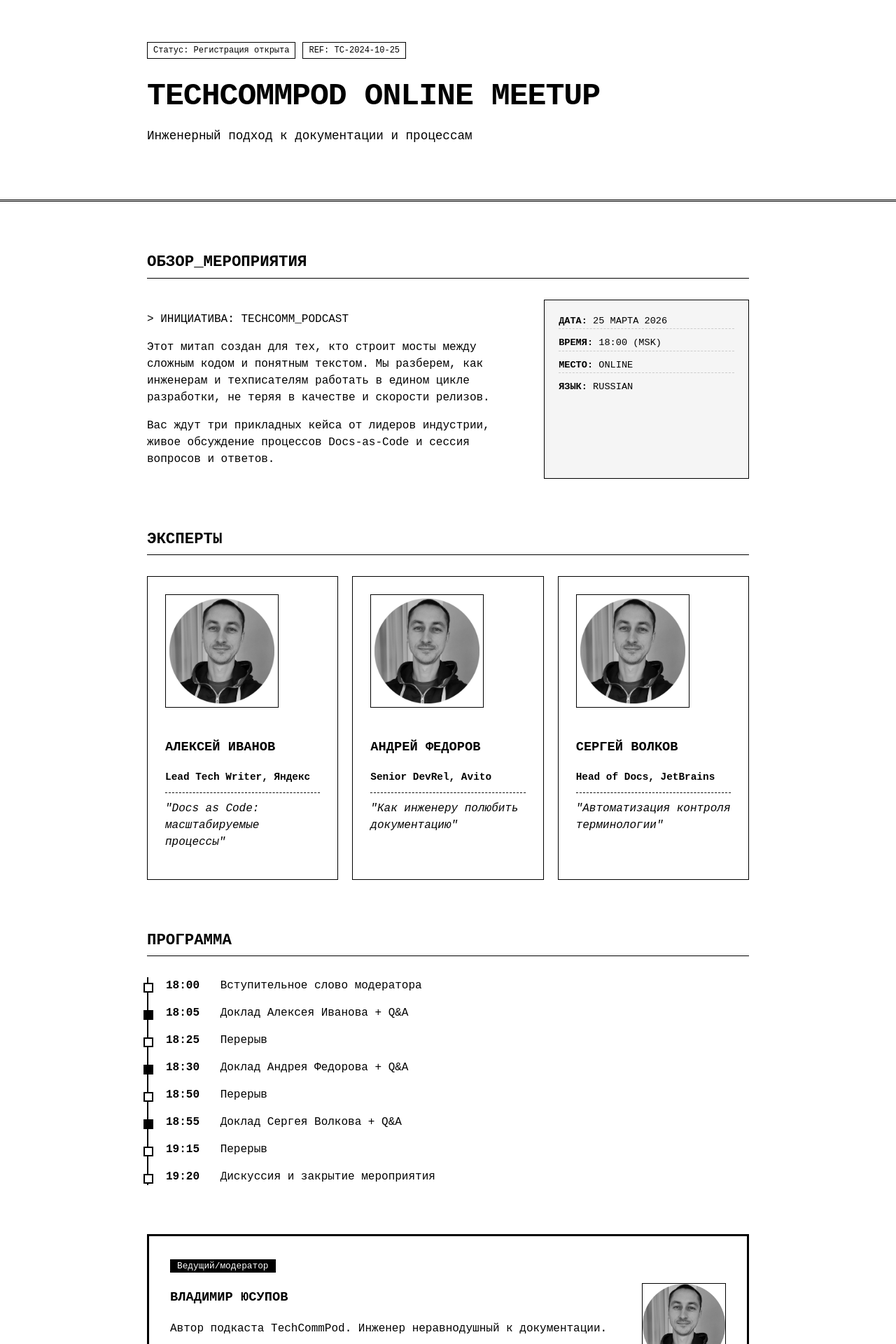
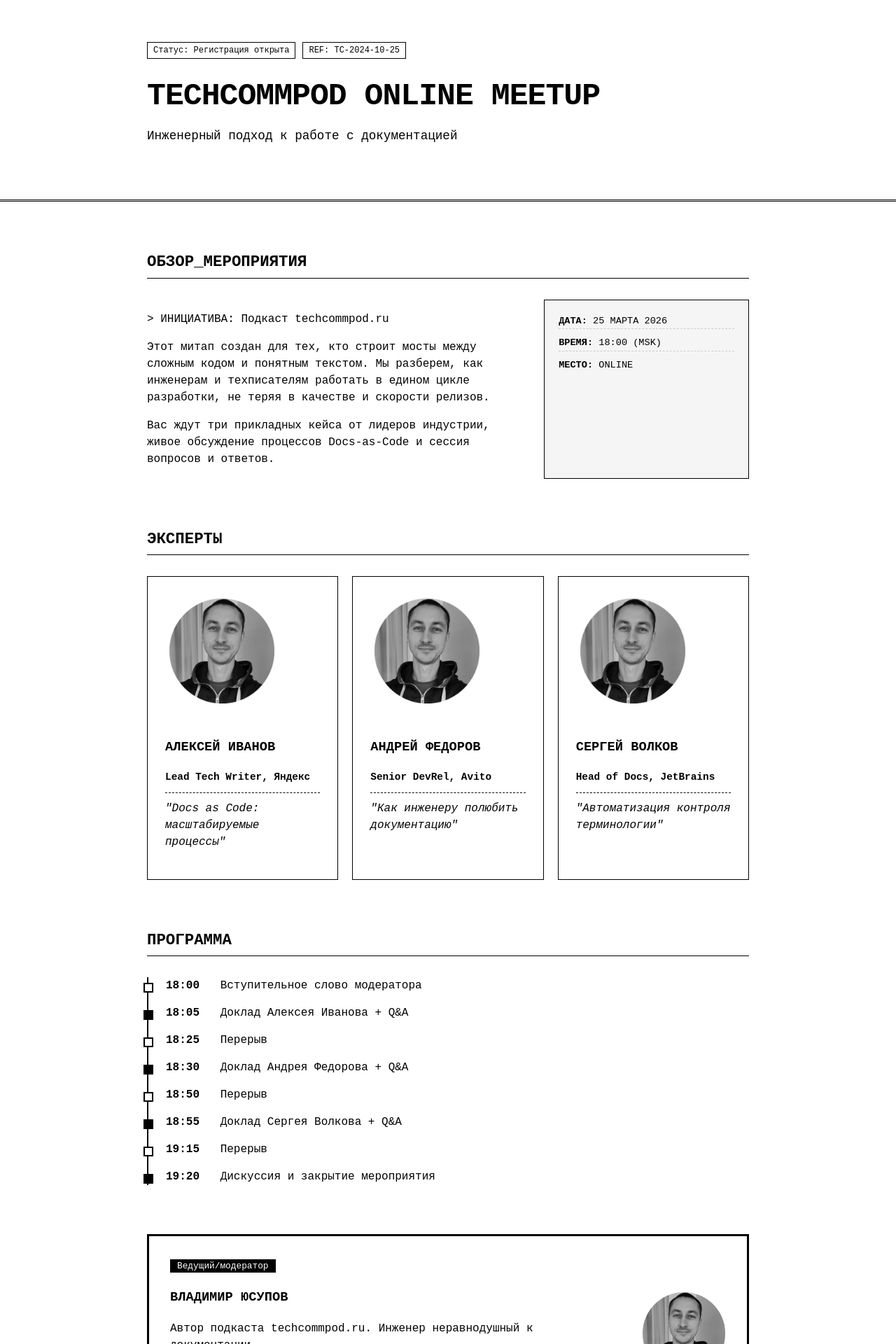
Before and after one commit to techwritex/techcommpod, a Jekyll site: the page built from meetup.md, in a window 1280 px wide. Shown: the top 1920 px of the page at 70% size. Built offline with Jekyll 4.4.1, drawn with Linux system fonts in a browser that asks for light colours; some of the changed text lies outside the part shown.

Commit message:
meetup-page-test-6

```diff
--- a/_layouts/meetup.html
+++ b/_layouts/meetup.html
@@ -15,6 +15,7 @@
             --white: #ffffff;
             --gray: #f5f5f5;
             --border: 1px solid var(--black);
+            --border-img: 1px solid var(--white);
             --font-mono: 'Cutive Mono', monospace;
         }
 
@@ -108,7 +109,8 @@
         }
 
         .img-wrapper {
-            border: var(--border);
+            /* border: var(--border); */
+            border: var(--border-img);
             padding: 5px;
             display: inline-block;
             margin-bottom: 15px;
@@ -160,7 +162,8 @@
         }
 
         .label { background: var(--black); color: #fff; padding: 2px 10px; font-size: 0.8rem; }
-        .mod-img { border: var(--border); width: 120px; filter: grayscale(1); }
+        /* .mod-img { border: var(--border); width: 120px; filter: grayscale(1); } */
+        .mod-img { border: var(--border-img); width: 120px; filter: grayscale(1); }
 
         /* FAQ */
         .faq-item { border: var(--border); margin-bottom: -1px; }
@@ -236,7 +239,7 @@
                 <span class="badge">REF: TC-2024-10-25</span>
             </div>
             <h1>TechCommPod Online Meetup</h1>
-            <p class="subtitle">Инженерный подход к документации и процессам</p>
+            <p class="subtitle">Инженерный подход к работе с документацией</p>
         </div>
     </header>
 
@@ -247,7 +250,7 @@
             <h2 class="section-title">ОБЗОР_МЕРОПРИЯТИЯ</h2>
             <div class="description-grid">
                 <div class="description-text">
-                    <p>> ИНИЦИАТИВА: TECHCOMM_PODCAST</p>
+                    <p>> ИНИЦИАТИВА: Подкаст techcommpod.ru</p>
                     <p>Этот митап создан для тех, кто строит мосты между сложным кодом и понятным текстом. Мы разберем, как инженерам и техписателям работать в едином цикле разработки, не теряя в качестве и скорости релизов.</p>
                     <p>Вас ждут три прикладных кейса от лидеров индустрии, живое обсуждение процессов Docs-as-Code и сессия вопросов и ответов.</p>
                 </div>
@@ -255,7 +258,7 @@
                     <div class="meta-box"><strong>ДАТА:</strong> 25 МАРТА 2026</div>
                     <div class="meta-box"><strong>ВРЕМЯ:</strong> 18:00 (MSK)</div>
                     <div class="meta-box"><strong>МЕСТО:</strong> ONLINE</div>
-                    <div class="meta-box"><strong>ЯЗЫК:</strong> RUSSIAN</div>
+                    <!-- <div class="meta-box"><strong>ЯЗЫК:</strong> Русский</div> -->
                 </div>
             </div>
         </section>
@@ -323,7 +326,7 @@
                     <span class="time">19:15</span>
                     <span class="activity">Перерыв</span>
                 </div>
-                <div class="timeline-item">
+                <div class="timeline-item highlight">
                     <span class="time">19:20</span>
                     <span class="activity">Дискуссия и закрытие мероприятия</span>
                 </div>
@@ -336,8 +339,8 @@
                 <div class="moderator-info">
                     <span class="label">Ведущий/модератор</span>
                     <h3>ВЛАДИМИР ЮСУПОВ</h3>
-                    <p>Автор подкаста TechCommPod. Инженер неравнодушный к документации.</p>
-                    <p class="description">Поможет спикерам раскрыть темы, а зрителям — получить ответы на интересующие вопросы.</p>
+                    <p>Автор подкаста techcommpod.ru. Инженер неравнодушный к документации.</p>
+                    <p class="description">Поможет спикерам раскрыть темы, а слушателям и зрителям — получить ответы на интересующие вопросы.</p>
                 </div>
                 <img src="https://techcommpod.ru/assets/images/vladimir-yusupov-techwritexru.jpeg" alt="Модератор" class="mod-img">
             </div>
@@ -350,12 +353,12 @@
                 <div class="faq-item">
                     <input type="checkbox" id="f1" class="faq-input">
                     <label for="f1" class="faq-label">БУДЕТ ЛИ ЗАПИСЬ?</label>
-                    <div class="faq-content">Да, мы вышлем ссылку на видео всем зарегистрированным участникам.</div>
+                    <div class="faq-content">Да, запись будет в аудио-формате в виде выпуска подкаста. Но только в прямом эфире будет возможность задать вопрос экспертам.</div>
                 </div>
                 <div class="faq-item">
                     <input type="checkbox" id="f2" class="faq-input">
-                    <label for="f2" class="faq-label">КАК ПОДКЛЮЧИТЬСЯ К ZOOM?</label>
-                    <div class="faq-content">Индивидуальная ссылка придет за 1 час до начала на ваш e-mail.</div>
+                    <label for="f2" class="faq-label">КАК ПОДКЛЮЧИТЬСЯ К МИТАПУ?</label>
+                    <div class="faq-content">Индивидуальная ссылка придет за 1 час до начала на указанный при регистрации e-mail.</div>
                 </div>
             </div>
         </section>
```
